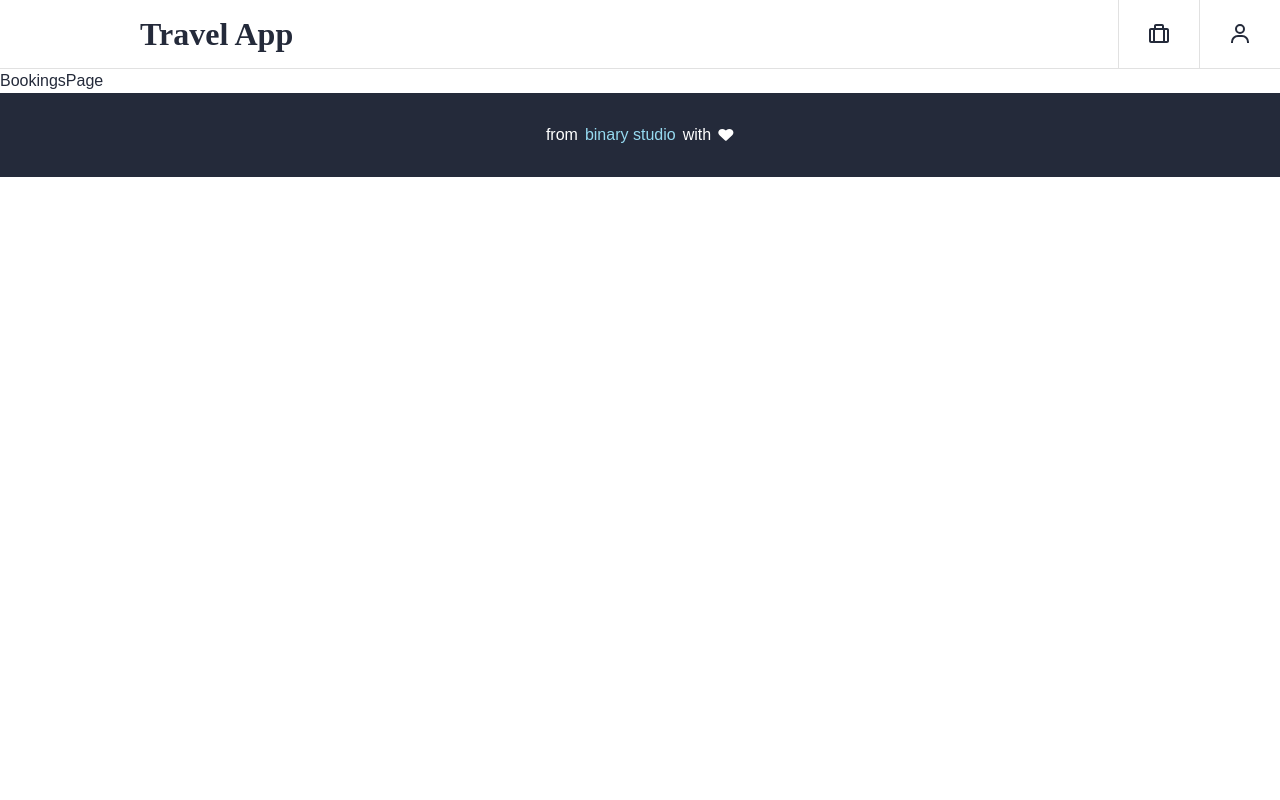
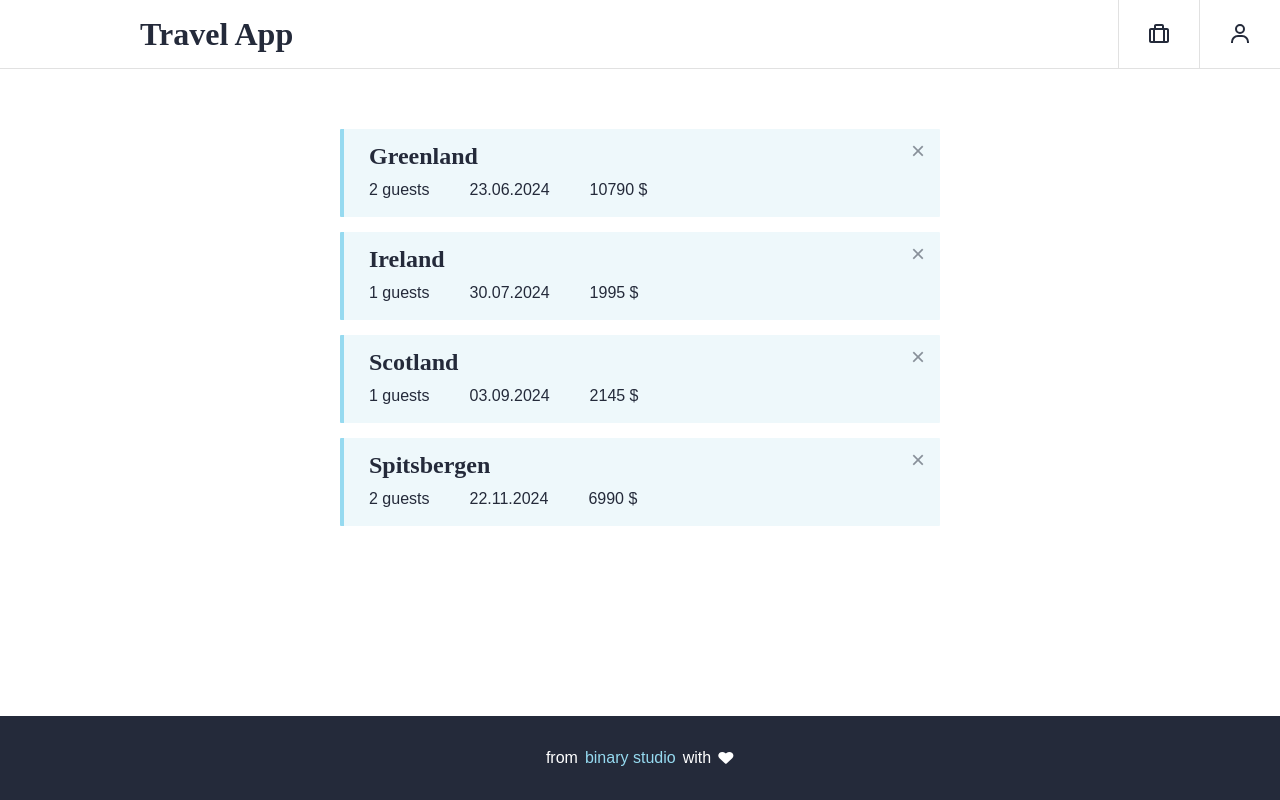
Before and after one commit to KaterynaChernetska/react-bsa, a React (Vite) app: page /bookings in a window 1280 px wide. Built offline with nearby package versions, Linux system fonts and the light colour scheme.

Commit message:
add bookings list and ability to delete a booking

```diff
--- a/src/components/BookTripForm/index.tsx
+++ b/src/components/BookTripForm/index.tsx
@@ -23,7 +23,6 @@ export const BookTripForm: FC<BookTripFormProps> = ({
 }) => {
   const [date, setDate] = useState("");
   const [people, setPeople] = useState("1");
-
   const onNumberOfGuestsChange = (
     event: React.ChangeEvent<HTMLInputElement>
   ) => {
@@ -43,9 +42,9 @@ export const BookTripForm: FC<BookTripFormProps> = ({
     if (event.target.value < tomorrowFormatted) {
       return alert("Please select valid date");
     }
+
     setDate(event.target.value);
   };
-
   const handleFormSubmit = (event: FormEvent<HTMLFormElement>) => {
     event.preventDefault();
     onClose();
--- /dev/null
+++ b/src/components/BookingsList/bookingsList.scss
@@ -0,0 +1,14 @@
+
+
+
+.bookings__list {
+    display: flex;
+    flex-direction: column;
+    align-items: center;
+    gap: 15px;
+    width: 100%;
+    max-width: 600px;
+    margin: 0 auto;
+    padding: 0;
+    list-style: none;
+  }
--- /dev/null
+++ b/src/components/BookingsList/index.tsx
@@ -0,0 +1,30 @@
+import { Booking } from "../../types/types";
+import { BookingsListItem } from "../BookingsListItem";
+import "./bookingsList.scss";
+import { FC } from "react";
+
+export interface BookingsProps {
+  bookings: Booking[];
+  handleDeleteButtonClick: (id: string) => void;
+}
+
+export const BookingsList: FC<BookingsProps> = ({
+  bookings,
+  handleDeleteButtonClick,
+}) => {
+  return (
+    <ul className="bookings__list">
+      {bookings.map((booking) => (
+        <BookingsListItem
+          key={booking.id}
+          id={booking.id}
+          totalPrice={booking.totalPrice}
+          guests={booking.guests}
+          title={booking.trip.title}
+          date={booking.date}
+          handleDeleteButtonClick={handleDeleteButtonClick}
+        />
+      ))}
+    </ul>
+  );
+};
--- /dev/null
+++ b/src/components/BookingsListItem/bookingsListItem.scss
@@ -0,0 +1,37 @@
+@use "../../styles/vars" as vars;
+
+.booking {
+  position: relative;
+  display: flex;
+  flex-wrap: wrap;
+  gap: 10px 40px;
+  width: 100%;
+  padding: 15px 25px;
+  background-color: vars.$color-blue-100;
+  border-left: 4px solid vars.$color-blue-200;
+  border-radius: 1px;
+}
+
+.booking__title {
+  width: 100%;
+  margin: 0;
+  font-weight: 600;
+  font-size: vars.$font-size-400;
+  font-family: "Playfair Display", serif;
+  line-height: 1;
+}
+
+.booking__cancel {
+  position: absolute;
+  top: 10px;
+  right: 15px;
+  padding: 0;
+  font-weight: 300;
+  font-size: vars.$font-size-400;
+  line-height: 1;
+  background-color: transparent;
+  border: none;
+  outline: none;
+  cursor: pointer;
+  opacity: 0.5;
+}
--- /dev/null
+++ b/src/components/BookingsListItem/index.tsx
@@ -0,0 +1,46 @@
+import { FC } from "react";
+import "./bookingsListItem.scss";
+import { formatDateToCustomFormat } from "../../helpers/convertDate";
+
+interface BookingsListItemProps {
+  id: string;
+  totalPrice: number;
+  guests: number;
+  title: string;
+  date: string;
+  handleDeleteButtonClick: (id: string) => void;
+}
+
+export const BookingsListItem: FC<BookingsListItemProps> = ({
+  id,
+  totalPrice,
+  guests,
+  title,
+  date,
+  handleDeleteButtonClick,
+}) => {
+  return (
+    <li data-test-id="booking" className="booking">
+      <h3 data-test-id="booking-title" className="booking__title">
+        {title}
+      </h3>
+      <span data-test-id="booking-guests" className="booking__guests">
+        {guests} guests
+      </span>
+      <span data-test-id="booking-date" className="booking__date">
+        {formatDateToCustomFormat(date)}
+      </span>
+      <span data-test-id="booking-total" className="booking__total">
+        {totalPrice} $
+      </span>
+      <button
+        data-test-id="booking-cancel"
+        className="booking__cancel"
+        title="Cancel booking"
+        onClick={() => handleDeleteButtonClick(id)}
+      >
+        <span className="visually-hidden">Cancel booking</span>×
+      </button>
+    </li>
+  );
+};
--- /dev/null
+++ b/src/helpers/convertDate.ts
@@ -0,0 +1,12 @@
+export function formatDateToCustomFormat(inputDate:string) {
+  const dateObj = new Date(inputDate);
+  const day = dateObj.getDate();
+  const month = dateObj.getMonth() + 1;
+  const year = dateObj.getFullYear();
+
+
+  const formattedDate =  `${day < 10 ? "0" : ""}${day}.${
+    month < 10 ? "0" : ""
+  }${month}.${year}`;
+  return formattedDate;
+}
--- a/src/pages/BookingsPage/BookingsPage.tsx
+++ b/src/pages/BookingsPage/BookingsPage.tsx
@@ -1,8 +1,32 @@
-import { FC } from "react";
+import { FC, useState } from "react";
+import "./bookingsPage.scss";
+import { deleteBooking, getBookings } from "../../services/bookings";
+import { BookingsList } from "../../components/BookingsList";
+import { Booking } from "../../types/types";
 
-const BookingsPage:FC = () => {
-    return (
-        <div>BookingsPage</div>
+const defaultBookings = getBookings();
+
+const BookingsPage: FC = () => {
+  const [bookings, setBookings] = useState<Booking[]>(
+    defaultBookings.sort(
+      (a, b) => new Date(a.date).getTime() - new Date(b.date).getTime()
     )
-}
+  );
+
+  const handleDeleteButtonClick = (id: string) => {
+    const updatedBookings = deleteBooking(id);
+    setBookings(updatedBookings);
+  };
+
+  return (
+    <main className="bookings-page">
+      <h1 className="visually-hidden">Travel App</h1>
+      <BookingsList
+        bookings={bookings}
+        handleDeleteButtonClick={handleDeleteButtonClick}
+      />
+    </main>
+  );
+};
+
 export default BookingsPage;
--- /dev/null
+++ b/src/pages/BookingsPage/bookingsPage.scss
@@ -0,0 +1,5 @@
+@use "../../styles/vars" as vars;
+
+.bookings-page {
+  padding: 60px 20px;
+}
--- a/src/pages/TripPage/TripPage.tsx
+++ b/src/pages/TripPage/TripPage.tsx
@@ -11,7 +11,6 @@ import { Modal } from "../../components/Modal";
 const TripPage: FC = () => {
   const { tripId } = useParams();
   const [isModalOpen, setIsModalOpen] = useState(false);
-  console.log(isModalOpen);
 
   const handleModalOpen = () => {
     setIsModalOpen(true);
@@ -62,7 +61,6 @@ const TripPage: FC = () => {
       {isModalOpen && (
         <Modal
           onClose={onClose}
-          //   isModalOpen={isModalOpen}
           tripId={tripId}
           title={title}
           price={price}
--- a/src/services/bookings.ts
+++ b/src/services/bookings.ts
@@ -1,17 +1,30 @@
 import Bookings from "../data/mockData/bookings.json";
 import { Booking } from "../types/types";
 
+const bookingsCopy = Bookings.slice();
 
 const getBookings = () => {
-    return Bookings;
-  };
+  return bookingsCopy;
+};
 
-  const getBookingById = (id: string) => {
-    return Bookings.find((booking) => booking.id === id);
-  };
+const getBookingById = (id: string) => {
+  return bookingsCopy.find((booking) => booking.id === id);
+};
 
-  const createBooking = (booking: Booking) => {
-    return Bookings.push(booking);
-  };
+const createBooking = (booking: Booking) => {
+  bookingsCopy.push(booking);
+};
 
-  export { getBookings, getBookingById,  createBooking};
+const deleteBooking = (id: string) => {
+  const index = bookingsCopy.findIndex((booking) => booking.id === id);
+
+  if (index !== -1) {
+    bookingsCopy.splice(index, 1);
+
+    return [...bookingsCopy];
+  }
+
+  return bookingsCopy;
+};
+
+export { getBookings, getBookingById, createBooking, deleteBooking };
```
Also changed, not shown: src/helpers/createNewBooking.ts (+0 -15 lines).
